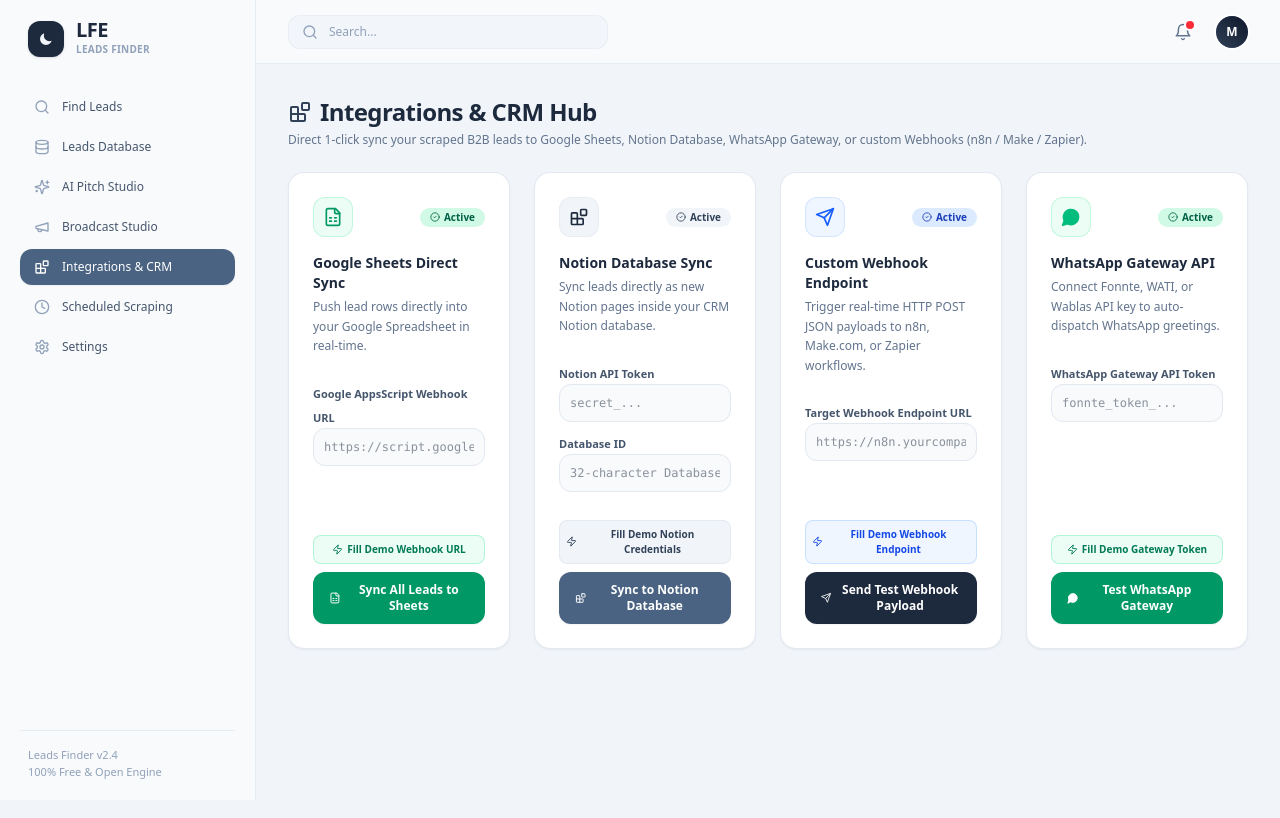
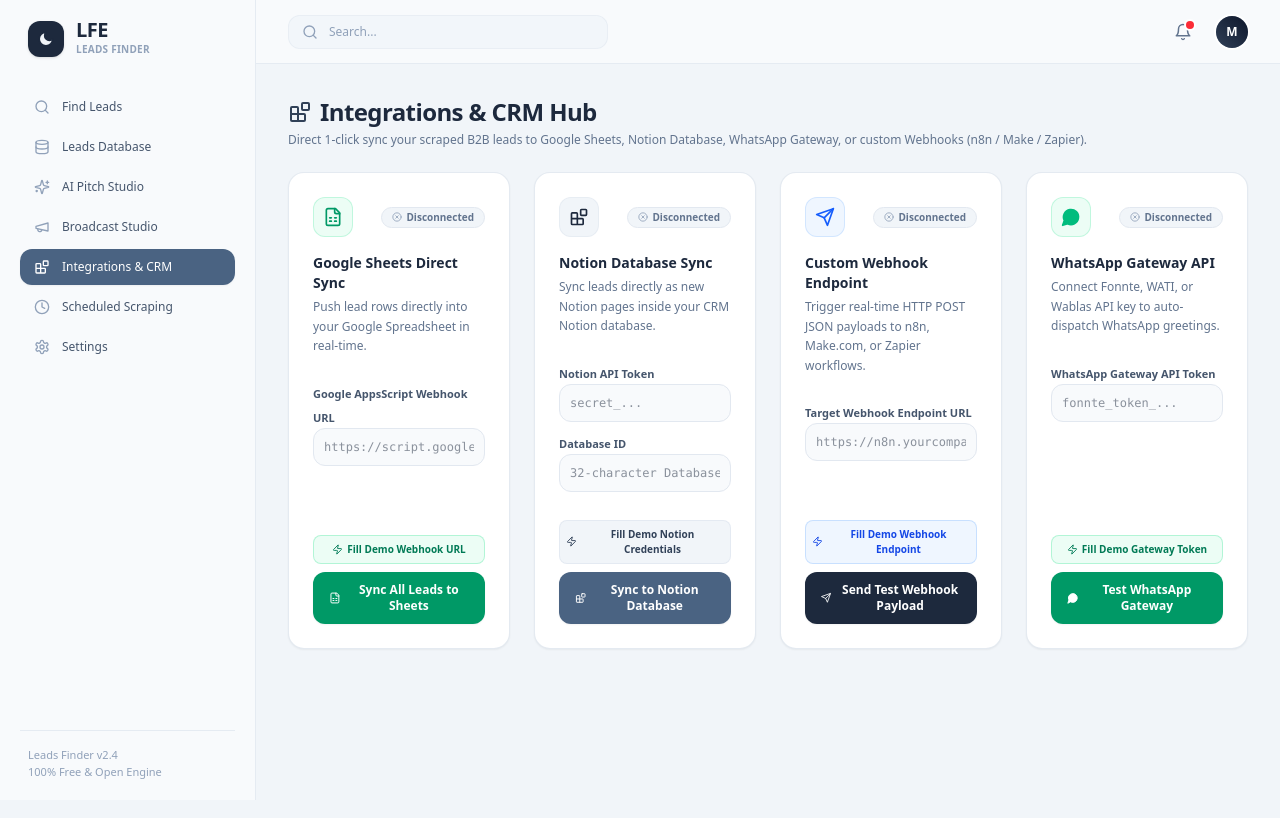
Before and after one commit to studiosigma/leads-finder, a Next.js app in the folder frontend/: page /integrations in a window 1280 px wide. Shown: the top 818 px of the page. Built offline with nearby package versions, Linux system fonts and the light colour scheme; no server answers.

Commit message:
feat: make integration card status badges dynamic (Active Connected vs Disconnected) based on input config presence

```diff
--- a/frontend/src/app/integrations/page.tsx
+++ b/frontend/src/app/integrations/page.tsx
@@ -1,7 +1,7 @@
 'use client';
 
 import React, { useState, useEffect } from 'react';
-import { Blocks, FileSpreadsheet, Send, CheckCircle2, ArrowRight, Loader2, AlertCircle, Sparkles, MessageCircle, Database, ShieldCheck, Zap } from 'lucide-react';
+import { Blocks, FileSpreadsheet, Send, CheckCircle2, ArrowRight, Loader2, AlertCircle, Sparkles, MessageCircle, Database, ShieldCheck, Zap, XCircle } from 'lucide-react';
 
 export default function IntegrationsPage() {
   const [sheetsUrl, setSheetsUrl] = useState('');
@@ -42,6 +42,11 @@ export default function IntegrationsPage() {
       console.error('Error saving config:', e);
     }
   };
+
+  const isSheetsConnected = Boolean(sheetsUrl.trim() && sheetsUrl.startsWith('http'));
+  const isNotionConnected = Boolean(notionToken.trim() && notionDbId.trim());
+  const isWebhookConnected = Boolean(webhookUrl.trim() && webhookUrl.startsWith('http'));
+  const isWaConnected = Boolean(waGatewayToken.trim());
 
   const handleSyncSheets = async () => {
     const targetUrl = sheetsUrl.trim();
@@ -249,8 +254,13 @@ export default function IntegrationsPage() {
               <div className="w-10 h-10 rounded-xl bg-emerald-50 text-emerald-600 border border-emerald-200/60 flex items-center justify-center font-bold">
                 <FileSpreadsheet size={20} />
               </div>
-              <span className="inline-flex items-center gap-1 px-2.5 py-0.5 rounded-full text-[10px] font-bold bg-emerald-100 text-emerald-800">
-                <CheckCircle2 size={10} /> Active
+              <span className={`inline-flex items-center gap-1 px-2.5 py-0.5 rounded-full text-[10px] font-bold border transition-colors ${
+                isSheetsConnected
+                  ? 'bg-emerald-100 text-emerald-800 border-emerald-300'
+                  : 'bg-slate-100 text-slate-500 border-slate-200'
+              }`}>
+                {isSheetsConnected ? <CheckCircle2 size={10} className="text-emerald-600" /> : <XCircle size={10} className="text-slate-400" />}
+                {isSheetsConnected ? 'Active (Connected)' : 'Disconnected'}
               </span>
             </div>
 
@@ -305,8 +315,13 @@ export default function IntegrationsPage() {
               <div className="w-10 h-10 rounded-xl bg-slate-100 text-slate-800 border border-slate-200/60 flex items-center justify-center font-bold">
                 <Blocks size={20} />
               </div>
-              <span className="inline-flex items-center gap-1 px-2.5 py-0.5 rounded-full text-[10px] font-bold bg-slate-100 text-slate-700">
-                <CheckCircle2 size={10} /> Active
+              <span className={`inline-flex items-center gap-1 px-2.5 py-0.5 rounded-full text-[10px] font-bold border transition-colors ${
+                isNotionConnected
+                  ? 'bg-emerald-100 text-emerald-800 border-emerald-300'
+                  : 'bg-slate-100 text-slate-500 border-slate-200'
+              }`}>
+                {isNotionConnected ? <CheckCircle2 size={10} className="text-emerald-600" /> : <XCircle size={10} className="text-slate-400" />}
+                {isNotionConnected ? 'Active (Connected)' : 'Disconnected'}
               </span>
             </div>
 
@@ -378,8 +393,13 @@ export default function IntegrationsPage() {
               <div className="w-10 h-10 rounded-xl bg-blue-50 text-blue-600 border border-blue-200/60 flex items-center justify-center font-bold">
                 <Send size={20} />
               </div>
-              <span className="inline-flex items-center gap-1 px-2.5 py-0.5 rounded-full text-[10px] font-bold bg-blue-100 text-blue-800">
-                <CheckCircle2 size={10} /> Active
+              <span className={`inline-flex items-center gap-1 px-2.5 py-0.5 rounded-full text-[10px] font-bold border transition-colors ${
+                isWebhookConnected
+                  ? 'bg-emerald-100 text-emerald-800 border-emerald-300'
+                  : 'bg-slate-100 text-slate-500 border-slate-200'
+              }`}>
+                {isWebhookConnected ? <CheckCircle2 size={10} className="text-emerald-600" /> : <XCircle size={10} className="text-slate-400" />}
+                {isWebhookConnected ? 'Active (Connected)' : 'Disconnected'}
               </span>
             </div>
 
@@ -434,8 +454,13 @@ export default function IntegrationsPage() {
               <div className="w-10 h-10 rounded-xl bg-emerald-50 text-emerald-600 border border-emerald-200/60 flex items-center justify-center font-bold">
                 <MessageCircle size={20} className="fill-emerald-500 text-emerald-500" />
               </div>
-              <span className="inline-flex items-center gap-1 px-2.5 py-0.5 rounded-full text-[10px] font-bold bg-emerald-100 text-emerald-800">
-                <CheckCircle2 size={10} /> Active
+              <span className={`inline-flex items-center gap-1 px-2.5 py-0.5 rounded-full text-[10px] font-bold border transition-colors ${
+                isWaConnected
+                  ? 'bg-emerald-100 text-emerald-800 border-emerald-300'
+                  : 'bg-slate-100 text-slate-500 border-slate-200'
+              }`}>
+                {isWaConnected ? <CheckCircle2 size={10} className="text-emerald-600" /> : <XCircle size={10} className="text-slate-400" />}
+                {isWaConnected ? 'Active (Connected)' : 'Disconnected'}
               </span>
             </div>
 
```
